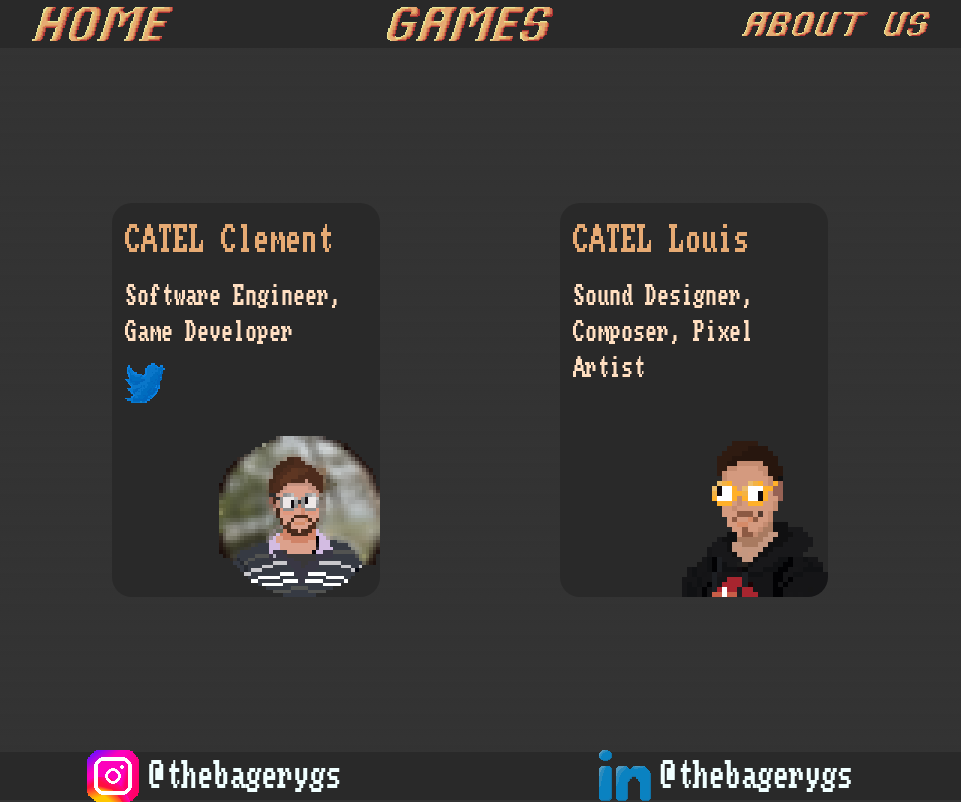
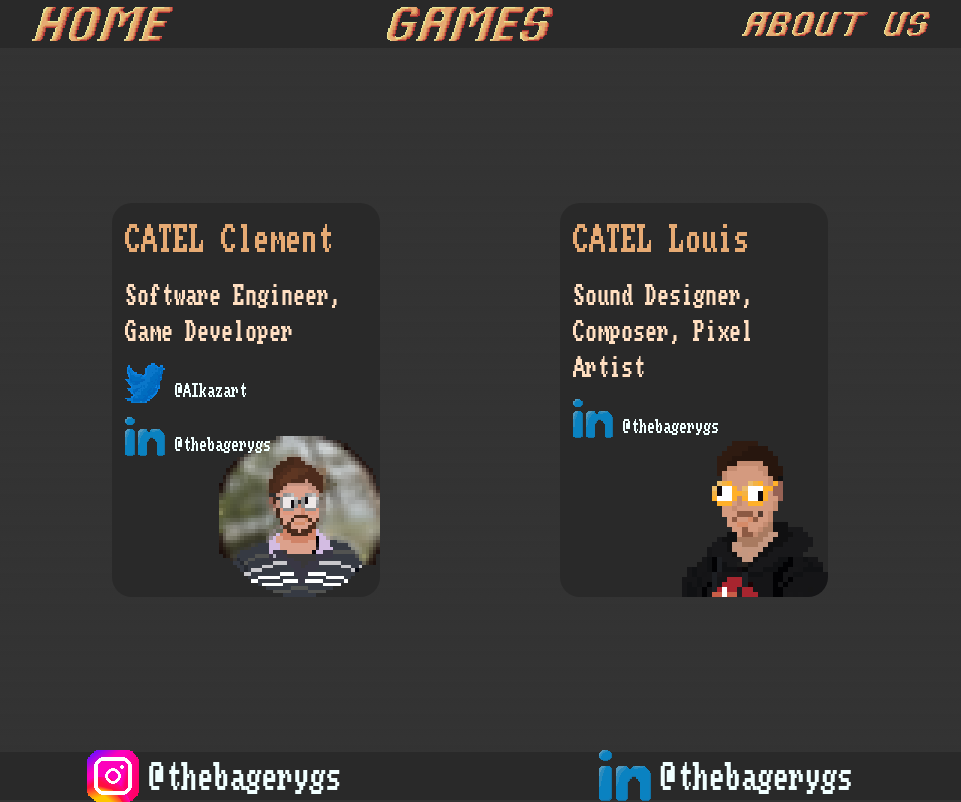
Before and after one commit to CatelC/bakery-website, a Next.js app: page /bakery-website/about in a window 1280 px wide. Shown: the whole page, without its empty margins (170-1131 px from the left). Built offline with nearby package versions, Linux system fonts and the light colour scheme.

Commit message:
Added socials to character sheet

```diff
--- a/src/app/about/page.tsx
+++ b/src/app/about/page.tsx
@@ -18,14 +18,33 @@ export default function About() {
                     name="CATEL"
                     surname="Clement"
                     job="Software Engineer, Game Developer"
-                    twitter="https://x.com/AIkazart"
+                >
+                    <SocialMedia
+                        type={twitter.src}
+                        style="tinyLogo"
+                        link="https://x.com/AIkazart"
+                        name="@AIkazart"
+                    />
+                    <SocialMedia
+                    type={linkedin.src}
+                    style="tinyLogo"
+                    link="https://www.linkedin.com/company/the-bakery-game-studio/"
+                    name="@thebagerygs"
                 />
+                </CharacterSheet>
                 <CharacterSheet
                     profilePicPath={PPLouis.src}
                     name="CATEL"
                     surname="Louis"
                     job="Sound Designer, Composer, Pixel Artist"
+                >
+                    <SocialMedia
+                    type={linkedin.src}
+                    style="tinyLogo"
+                    link="https://www.linkedin.com/company/the-bakery-game-studio/"
+                    name="@thebagerygs"
                 />
+                </CharacterSheet>
             </div>
         </main>
     );
--- a/src/app/globals.css
+++ b/src/app/globals.css
@@ -61,20 +61,6 @@ body {
   justify-content: space-evenly;
   align-items: center;
   background-color: rgb(41, 41, 41);
-}
-.logo{
-  width: 52px;
-  height: 52px;
-  image-rendering: pixelated;
-  image-rendering: -moz-crisp-edges;
-  image-rendering: crisp-edges;
-}
-.tinyLogo{
-  width: 40px;
-  height: 40px;
-  image-rendering: pixelated;
-  image-rendering: -moz-crisp-edges;
-  image-rendering: crisp-edges;
 }
 .home{
   height: 88vh;
@@ -140,7 +126,7 @@ body {
 .socials > a {
   display: flex;
   flex-direction: row;
-  align-items: center;
+  align-items: end;
   color: azure;
   font-family: pixelFont;
   font-size: 200%;
@@ -151,3 +137,20 @@ body {
   image-rendering: crisp-edges;
   margin-right: 10px;
 }
+.logo{
+  width: 52px;
+  height: 52px;
+  image-rendering: pixelated;
+  image-rendering: -moz-crisp-edges;
+  image-rendering: crisp-edges;
+}
+.tinyLogo {
+  width: 40px;
+  height: 40px;
+  image-rendering: pixelated;
+  image-rendering: -moz-crisp-edges;
+  image-rendering: crisp-edges;
+}
+.tinyLogo + p {
+  font-size: 50%;
+}
--- a/src/components/characters/CharacterSheet.tsx
+++ b/src/components/characters/CharacterSheet.tsx
@@ -1,6 +1,6 @@
-import { FC } from "react";
+import { ComponentType, FC, ReactNode } from "react";
 import Image from "next/image";
-import SocialMedia from "./SocialMediaLink";
+import {SocialMedia , SocialMediaProps} from "./SocialMediaLink";
 import instaPath from "../../../public/images/socials/instagram.png"
 import linkedinPath from "../../../public/images/socials/linkedin.png"
 import twitterPath from "../../../public/images/socials/twitter.png"
@@ -11,11 +11,10 @@ interface CharacterSheetProps {
     name: string;
     surname?: string;
     job: string;
-    twitter?: string;
-
+    children?: ReactNode;
 }
 
-const CharacterSheet: FC<CharacterSheetProps> = ({ profilePicPath, name, surname, job, twitter }) => {
+const CharacterSheet: FC<CharacterSheetProps> = ({ profilePicPath, name, surname, job, children}) => {
     return (
         <div className="characterSheet"
         style={{
@@ -27,14 +26,7 @@ const CharacterSheet: FC<CharacterSheetProps> = ({ profilePicPath, name, surname
         }}>
             <div>{name} {surname}</div>
             <div>{job}</div>
-            {twitter &&
-                <SocialMedia
-                style="tinyLogo"
-                type={twitterPath.src}
-                link={twitter}
-                name=""
-                />
-            }
+            {children}
         </div>
     );
 }
--- a/src/components/characters/SocialMediaLink.tsx
+++ b/src/components/characters/SocialMediaLink.tsx
@@ -2,21 +2,21 @@ import { CSSProperties, FC } from "react";
 import Image from "next/image";
 import Link from "next/link";
 
-interface SocialMediaProps {
+export interface SocialMediaProps {
     style?: string;
     type: string;
     link: string;
     name: string;
 }
 
-const SocialMedia: FC<SocialMediaProps> = ({ type, link, name, style }) => {
+export const SocialMedia: FC<SocialMediaProps> = ({ type, link, name, style }) => {
     return (
         <div className="socials">
             <Link href={link} target="_blank">
                 <img className={style}
                     src={type}
                 />
-                {name}
+                <p>{name}</p>
             </Link>
 
         </div>
```
